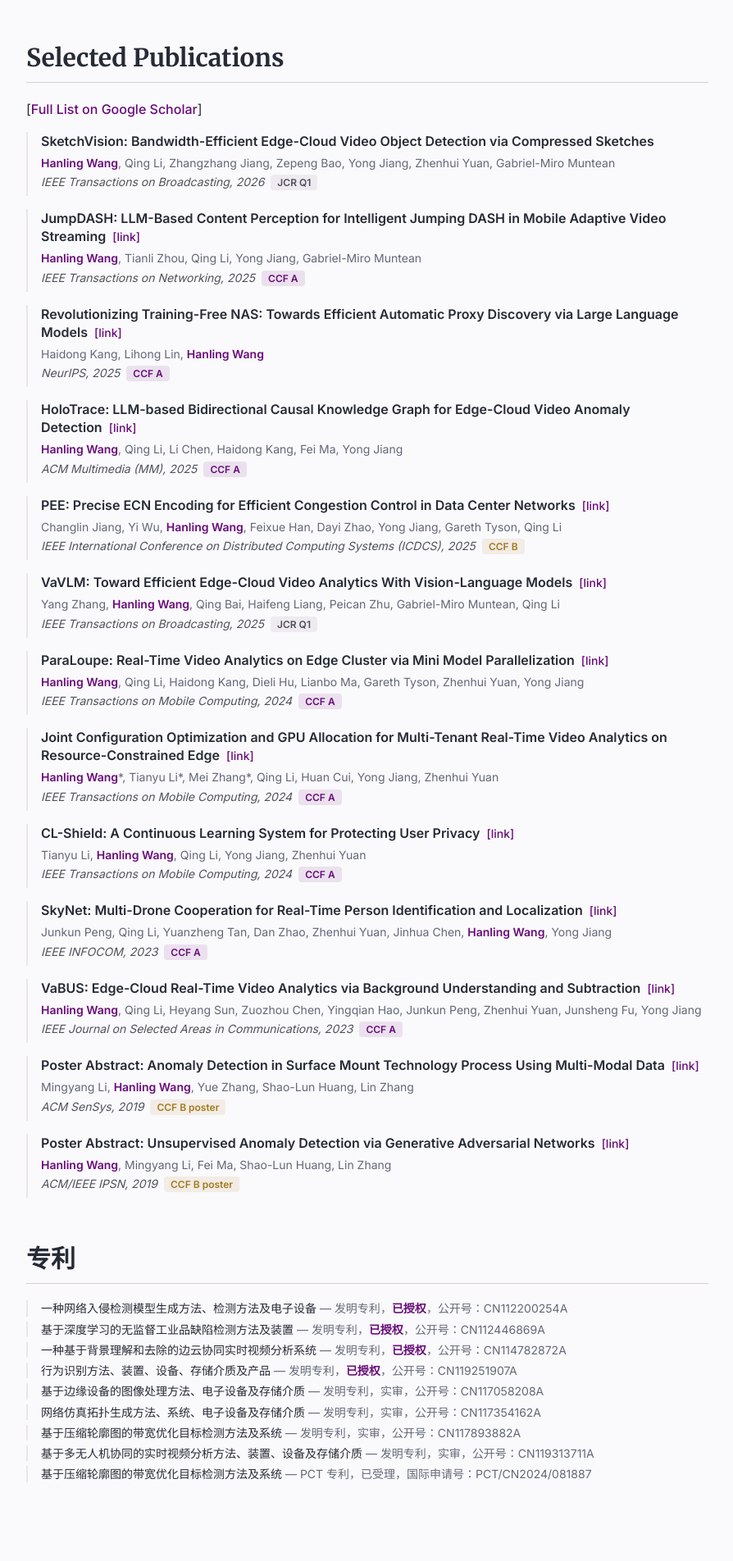
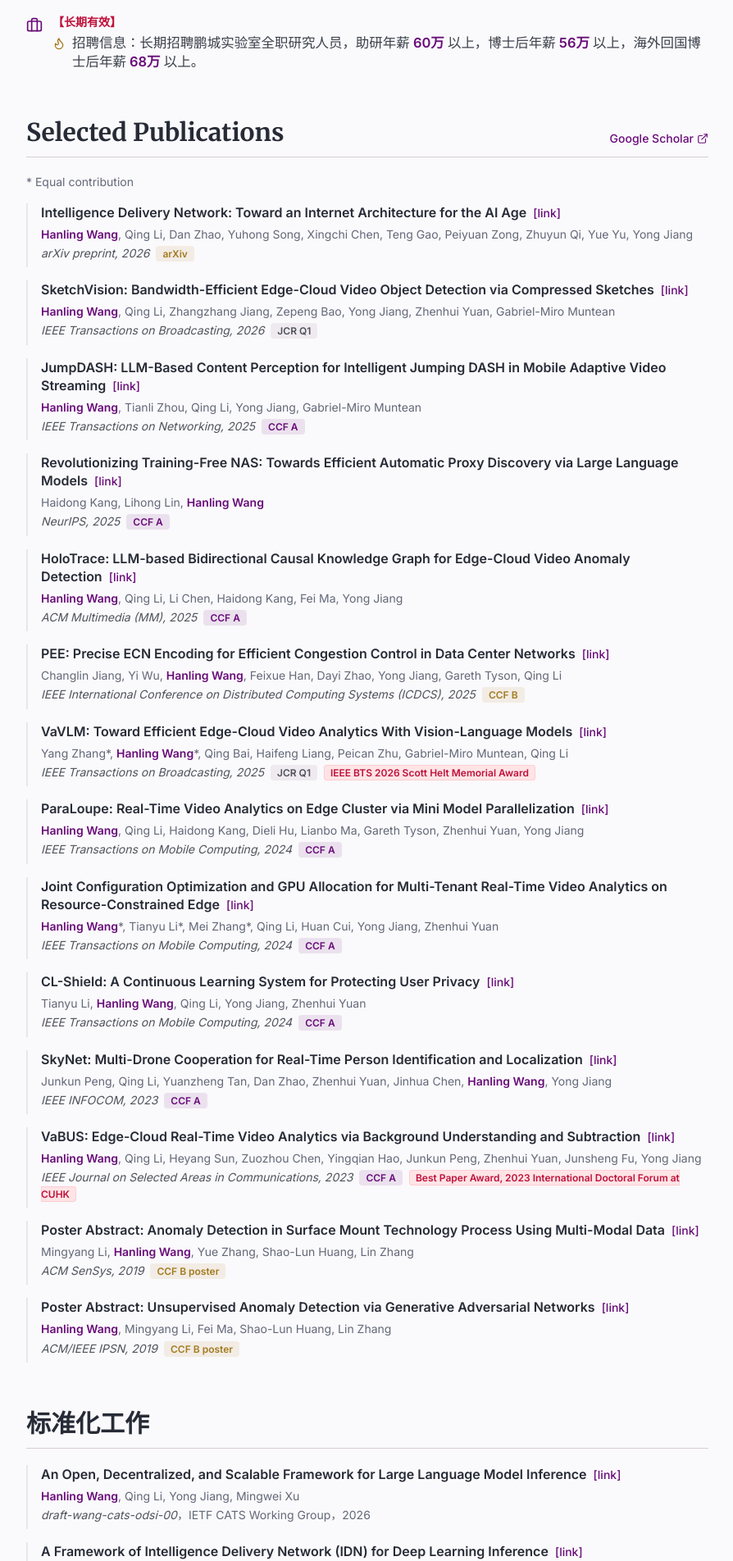
Before and after one commit to hanling-thu/hanling-thu.github.io, a React (Vite) app: page / in a window 1280 px wide. Shown: the part 818-2722 px from the top of the page at 82% size, without its empty margins (352-1246 px from the left). Built offline with nearby package versions, Linux system fonts and the light colour scheme; the HTML template or start-up script is replaced by a standard one.

Commit message:
add more papers, modify layout

```diff
--- a/src/components/News.tsx
+++ b/src/components/News.tsx
@@ -1,20 +1,53 @@
-import { Briefcase, Flame, Users } from "lucide-react";
+import { Award, Briefcase, Flame, Users } from "lucide-react";
+
+const Highlight = ({ children }: { children: React.ReactNode }) => (
+  <strong className="font-semibold text-primary">{children}</strong>
+);
+
+const AwardHighlight = ({ children }: { children: React.ReactNode }) => (
+  <strong className="font-semibold text-rose-700">{children}</strong>
+);
 
 const newsItems = [
   {
-    icon: Users,
-    date: "2026年4月",
-    content: "招收学生：鹏城实验室-中山大学联培博士1名（2026年入学），详见：https://graduate.sysu.edu.cn/zsw/article/523。"
+    icon: Award,
+    date: "2026年6月",
+    content: (
+      <>
+        论文 VaVLM 获 <AwardHighlight>IEEE Broadcast Technology Society 2026 Scott Helt Memorial Award</AwardHighlight>。
+      </>
+    )
   },
   {
     icon: Users,
-    date: "【长期有效】",
-    content: "欢迎对分布式系统、大模型推理加速、边云协同计算感兴趣的同学联系，长期招收科研实习生（大二/大三），可支持推免清华。"
+    date: "2026年4月",
+    content: (
+      <>
+        招收学生：<Highlight>鹏城实验室-中山大学联培博士 1 名</Highlight>（2026年入学），详见：
+        <a href="https://graduate.sysu.edu.cn/zsw/article/523" target="_blank" rel="noopener noreferrer" className="text-link hover:underline">
+          https://graduate.sysu.edu.cn/zsw/article/523
+        </a>
+        。
+      </>
+    )
+  },
+  {
+    icon: Users,
+    date: <AwardHighlight>【长期有效】</AwardHighlight>,
+    content: (
+      <>
+        欢迎对分布式系统、大模型推理加速、边云协同计算感兴趣的同学联系，长期招收<Highlight>科研实习生</Highlight>（大二/大三），可支持推免清华。
+      </>
+    )
   },
   {
     icon: Briefcase,
-    date: "【长期有效】",
-    content: "招聘信息：长期招聘鹏城实验室研究人员；招聘博士后研究员，年薪56万以上，海外回国博士后年薪68万以上。"
+    date: <AwardHighlight>【长期有效】</AwardHighlight>,
+    content: (
+      <>
+        招聘信息：长期招聘鹏城实验室全职研究人员，助研年薪<Highlight> 60万 </Highlight>以上，博士后年薪<Highlight> 56万 </Highlight>以上，海外回国博士后年薪<Highlight> 68万 </Highlight>以上。
+      </>
+    )
   }
 ];
 
--- a/src/components/Publications.tsx
+++ b/src/components/Publications.tsx
@@ -1,12 +1,19 @@
-import { Github } from "lucide-react";
+import { ExternalLink, Github } from "lucide-react";
 
 const publications = [
+  {
+    title: "Intelligence Delivery Network: Toward an Internet Architecture for the AI Age",
+    authors: "Hanling Wang, Qing Li, Dan Zhao, Yuhong Song, Xingchi Chen, Teng Gao, Peiyuan Zong, Zhuyun Qi, Yue Yu, Yong Jiang",
+    venue: "arXiv preprint, 2026",
+    note: "arXiv",
+    link: "https://arxiv.org/abs/2605.13235",
+  },
   {
     title: "SketchVision: Bandwidth-Efficient Edge-Cloud Video Object Detection via Compressed Sketches",
     authors: "Hanling Wang, Qing Li, Zhangzhang Jiang, Zepeng Bao, Yong Jiang, Zhenhui Yuan, Gabriel-Miro Muntean",
     venue: "IEEE Transactions on Broadcasting, 2026",
     note: "JCR Q1",
-    // link: "",
+    link: "https://ieeexplore.ieee.org/document/11495562",
   },
   {
     title: "JumpDASH: LLM-Based Content Perception for Intelligent Jumping DASH in Mobile Adaptive Video Streaming",
@@ -40,9 +47,10 @@
   },
   {
     title: "VaVLM: Toward Efficient Edge-Cloud Video Analytics With Vision-Language Models",
-    authors: "Yang Zhang, Hanling Wang, Qing Bai, Haifeng Liang, Peican Zhu, Gabriel-Miro Muntean, Qing Li",
+    authors: "Yang Zhang*, Hanling Wang*, Qing Bai, Haifeng Liang, Peican Zhu, Gabriel-Miro Muntean, Qing Li",
     venue: "IEEE Transactions on Broadcasting, 2025",
     note: "JCR Q1",
+    award: "IEEE BTS 2026 Scott Helt Memorial Award",
     doi: "https://ieeexplore.ieee.org/document/10947590",
   },
   {
@@ -78,6 +86,7 @@
     authors: "Hanling Wang, Qing Li, Heyang Sun, Zuozhou Chen, Yingqian Hao, Junkun Peng, Zhenhui Yuan, Junsheng Fu, Yong Jiang",
     venue: "IEEE Journal on Selected Areas in Communications, 2023",
     note: "CCF A",
+    award: "Best Paper Award, 2023 International Doctoral Forum at CUHK",
     doi: "https://ieeexplore.ieee.org/document/9953098/",
     // github: "https://github.com/kongyanye/VaBUS",
   },
@@ -124,17 +133,21 @@
 const Publications = () => {
   return (
     <section id="publications" className="mb-14">
-      <h2 className="mb-5 border-b border-border pb-3 font-serif text-2xl font-bold text-foreground lg:text-3xl">Selected Publications</h2>
-
-      <p className="mb-4 text-base">
-        [<a
+      <div className="mb-5 flex flex-col gap-2 border-b border-border pb-3 sm:flex-row sm:items-end sm:justify-between">
+        <h2 className="font-serif text-2xl font-bold text-foreground lg:text-3xl">Selected Publications</h2>
+        <a
           href="https://scholar.google.com/citations?user=LhUh3sYAAAAJ&hl=en"
           target="_blank"
           rel="noopener noreferrer"
-          className="font-medium text-link hover:underline"
+          className="inline-flex items-center gap-1 text-sm font-medium text-link hover:underline"
         >
-          Full List on Google Scholar
-        </a>]
+          Google Scholar
+          <ExternalLink className="h-3.5 w-3.5" />
+        </a>
+      </div>
+
+      <p className="mb-4 text-sm text-muted-foreground">
+        * Equal contribution
       </p>
 
       <ul className="space-y-4">
@@ -174,6 +187,11 @@
                   {pub.note}
                 </span>
               )}
+              {pub.award && (
+                <span className="ml-2 rounded bg-rose-100 px-2 py-0.5 text-xs font-semibold text-rose-700 ring-1 ring-inset ring-rose-200">
+                  {pub.award}
+                </span>
+              )}
             </p>
           </li>
         ))}
--- a/src/components/Sidebar.tsx
+++ b/src/components/Sidebar.tsx
@@ -4,17 +4,18 @@
   { href: "#research", label: "研究方向" },
   { href: "#news", label: "最新动态" },
   { href: "#publications", label: "论文" },
+  { href: "#standards", label: "标准" },
   { href: "#patents", label: "专利" },
 ];
 
 const Sidebar = () => {
   return (
     <aside className="border-b border-sidebar-foreground/10 bg-sidebar p-5 text-sidebar-foreground sm:p-6 lg:fixed lg:left-0 lg:top-0 lg:flex lg:h-screen lg:w-80 lg:items-center lg:overflow-hidden lg:border-b-0 lg:border-r lg:p-6">
-      <div className="flex flex-col gap-5 min-[380px]:flex-row lg:w-full lg:flex-col lg:items-center lg:gap-0 lg:text-center">
+      <div className="flex flex-col gap-5 lg:w-full lg:items-center lg:gap-0 lg:text-center">
         <img
           src={profileImage}
           alt="Hanling Wang"
-          className="aspect-[4/5] w-28 flex-shrink-0 border border-sidebar-foreground/20 object-cover object-top shadow-soft sm:w-32 lg:mb-5 lg:w-44"
+          className="h-auto w-28 flex-shrink-0 self-center border border-sidebar-foreground/20 shadow-soft sm:w-32 lg:mb-5 lg:w-44"
         />
 
         <div className="min-w-0 flex-1 lg:w-full">
--- /dev/null
+++ b/src/components/Standards.tsx
@@ -0,0 +1,67 @@
+const drafts = [
+  {
+    title: "An Open, Decentralized, and Scalable Framework for Large Language Model Inference",
+    authors: "Hanling Wang, Qing Li, Yong Jiang, Mingwei Xu",
+    document: "draft-wang-cats-odsi-00",
+    group: "IETF CATS Working Group",
+    date: "2026",
+    link: "https://datatracker.ietf.org/doc/draft-wang-cats-odsi/",
+  },
+  {
+    title: "A Framework of Intelligence Delivery Network (IDN) for Deep Learning Inference",
+    authors: "Qing Li, Hanling Wang, Yong Jiang, Mingwei Xu",
+    document: "draft-li-cats-idn-00",
+    group: "IETF CATS Working Group",
+    date: "2026",
+    link: "https://datatracker.ietf.org/doc/draft-li-cats-idn/",
+  },
+];
+
+const renderAuthors = (authors: string) => {
+  const parts = authors.split(/(Hanling Wang)/g);
+
+  return parts.map((part, index) =>
+    part === "Hanling Wang" ? (
+      <strong key={index} className="font-semibold text-primary">
+        {part}
+      </strong>
+    ) : (
+      <span key={index}>{part}</span>
+    ),
+  );
+};
+
+const Standards = () => {
+  return (
+    <section id="standards" className="mb-14">
+      <h2 className="mb-5 border-b border-border pb-3 font-serif text-2xl font-bold text-foreground lg:text-3xl">标准化工作</h2>
+
+      <ul className="space-y-4">
+        {drafts.map((draft, index) => (
+          <li key={index} className="border-l-2 border-muted pb-2 pl-4 text-base transition-colors hover:border-primary">
+            <p className="mb-1.5 font-semibold leading-snug text-foreground">
+              {draft.title}
+              <a
+                href={draft.link}
+                target="_blank"
+                rel="noopener noreferrer"
+                className="ml-2 whitespace-nowrap text-sm font-medium text-link hover:underline"
+              >
+                [link]
+              </a>
+            </p>
+            <p className="mb-1 text-sm leading-snug text-muted-foreground">
+              {renderAuthors(draft.authors)}
+            </p>
+            <p className="text-sm leading-snug text-foreground/80">
+              <em>{draft.document}</em>
+              <span className="text-muted-foreground">，{draft.group}，{draft.date}</span>
+            </p>
+          </li>
+        ))}
+      </ul>
+    </section>
+  );
+};
+
+export default Standards;
--- a/src/pages/Index.tsx
+++ b/src/pages/Index.tsx
@@ -2,6 +2,7 @@
 import News from "@/components/News";
 import Research from "@/components/Research";
 import Publications from "@/components/Publications";
+import Standards from "@/components/Standards";
 import Patents from "@/components/Patents";
 
 const Index = () => {
@@ -20,13 +21,14 @@
               <a href="https://www.pcl.ac.cn/" target="_blank" rel="noopener noreferrer" className="text-link hover:underline"> 鹏城实验室 </a>
               算法工程师，现任<strong className="font-semibold text-foreground"> 鹏城实验室助理研究员、博士生导师 </strong>，目前所在团队为
               <a href="https://www.smartinternet.group/" target="_blank" rel="noopener noreferrer" className="text-link hover:underline"> 清华智能网络团队 </a>
-              。我曾获香港博士生论坛 Best Paper Award、鹏城实验室优秀博士生、鹏城实验室人才发展奖学金、清华大学校级综合奖学金等荣誉，长期担任NeurIPS、AAAI、ICLR、ECCV、CVPR、MM、IEEE Network等会议和期刊审稿人。
+              。我曾获清华大学校级综合奖学金、鹏城实验室优秀博士生、鹏城实验室人才发展奖学金等荣誉，论文曾获IEEE BTS 2026 Scott Helt Memorial Award、2023年香港博士生论坛 Best Paper Award，长期担任NeurIPS、AAAI、ICLR、ECCV、CVPR、MM、IEEE Network等会议和期刊审稿人。
             </p>
           </section>
 
           <Research />
           <News />
           <Publications />
+          <Standards />
           <Patents />
         </div>
       </main>
```
